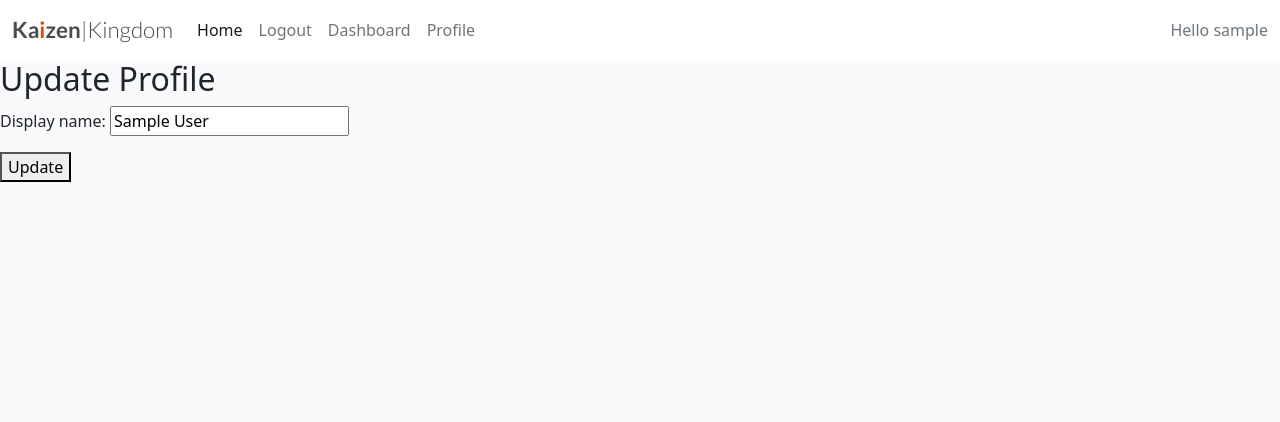
After one commit to PVieira04/kaizenkingdom, a Django app: page /profile/update/ in a window 1280 px wide. The commit adds this page. Shown: the top 422 px of the page. Run offline with Django 3.2, Linux system fonts and the light colour scheme; a user stored in the database is signed in; tables that the repository leaves empty hold one stand-in row (values such as "Sample post").

Commit message:
Allow users to view/change account information

```diff
--- a/kaizenkingdom/urls.py
+++ b/kaizenkingdom/urls.py
@@ -22,5 +22,6 @@ urlpatterns = [
     path('summernote/', include('django_summernote.urls')),
     path('learn/', include('content.urls'), name='content_urls'),
     path('profile/', include('allauth.urls')),
+    path('profile/', include('profiles.urls')),
     path('', TemplateView.as_view(template_name='index.html'), name='home'),
 ]
--- /dev/null
+++ b/profiles/forms.py
@@ -0,0 +1,7 @@
+from django import forms
+from .models import CustomUser
+
+class ProfileForm(forms.ModelForm):
+    class Meta:
+        model = CustomUser
+        fields = ['display_name']
--- /dev/null
+++ b/profiles/templates/profile_update.html
@@ -0,0 +1,10 @@
+{% extends "base.html" %}
+
+{% block content %}
+    <h2>Update Profile</h2>
+    <form method="post">
+        {% csrf_token %}
+        {{ form.as_p }}
+        <button type="submit">Update</button>
+    </form>
+{% endblock %}
--- /dev/null
+++ b/profiles/urls.py
@@ -0,0 +1,8 @@
+from . import views
+from django.urls import path
+from django.views.generic import TemplateView
+
+urlpatterns = [
+    path('', TemplateView.as_view(template_name='profile.html'), name='profile'),
+    path('update/', views.profile_update, name='profile_update'),
+]
--- a/profiles/views.py
+++ b/profiles/views.py
@@ -1,3 +1,20 @@
-from django.shortcuts import render
+from django.shortcuts import render, redirect
+from django.contrib.auth.decorators import login_required
+from .forms import ProfileForm
 
-# Create your views here.
+@login_required
+def profile(request):
+    # Your logic to retrieve and pass user profile data here
+    return render(request, 'profile.html')
+
+@login_required
+def profile_update(request):
+    user = request.user
+    if request.method == 'POST':
+        form = ProfileForm(request.POST, instance=user.customuser)
+        if form.is_valid():
+            form.save()
+            return redirect('profile')
+    else:
+        form = ProfileForm(instance=user.customuser)
+    return render(request, 'profile_update.html', {'form': form})
--- a/templates/base.html
+++ b/templates/base.html
@@ -45,6 +45,9 @@
                     <li class="nav-item">
                         <a class="nav-link" href="{% url 'course_list' %}">Dashboard</a>
                     </li>
+                    <li class="nav-item">
+                        <a class="nav-link" href="{% url 'profile' %}">Profile</a>
+                    </li>
                     {% else %}
                     <li class="nav-item">
                         <a class="nav-link" href="{% url 'account_signup' %}">Register</a>
```
Also changed, not shown: profiles/templates/profile.html (added, +20 -0 lines).
